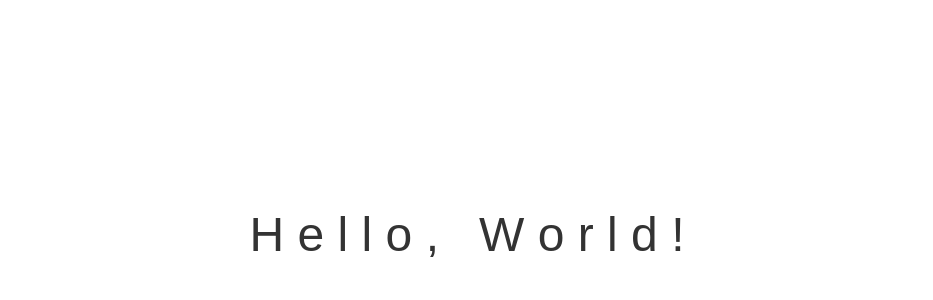
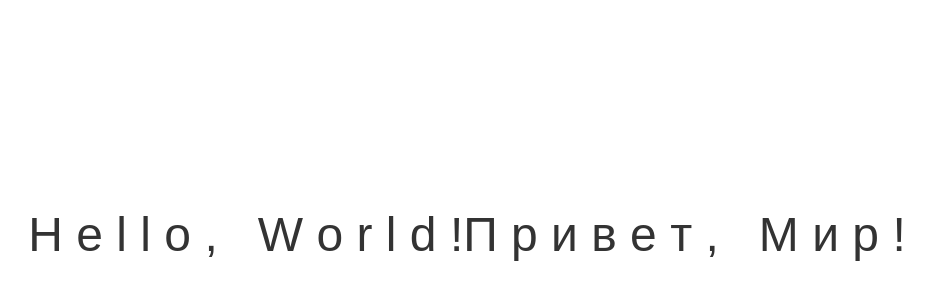
Before and after one commit to MrMisterioRus/JS2024_Git, a website: page public/index.html in a window 1280 px wide. Shown: the part 174-474 px from the top of the page, without its empty margins (173-1106 px from the left). Drawn offline with Linux system fonts and the light colour scheme.

Commit message:
Первый коммит

```diff
--- a/public/index.html
+++ b/public/index.html
@@ -23,6 +23,20 @@
       <span>d</span>
       <span>!</span>
     </div>
+    <div class="text">
+      <span>П</span>
+      <span>р</span>
+      <span>и</span>
+      <span>в</span>
+      <span>е</span>
+      <span>т</span>
+      <span>,</span>
+      <span>&nbsp;</span>
+      <span>М</span>
+      <span>и</span>
+      <span>р</span>
+      <span>!</span>
+    </div>
   </div>
 </body>
 </html>
```
